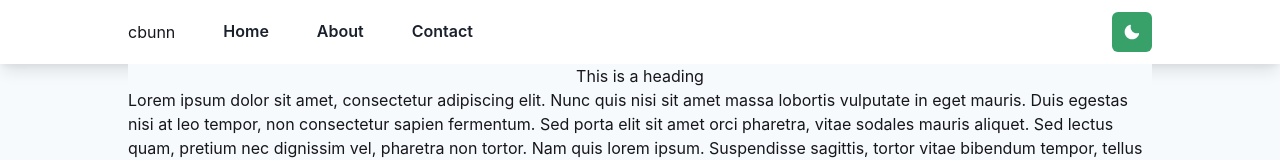
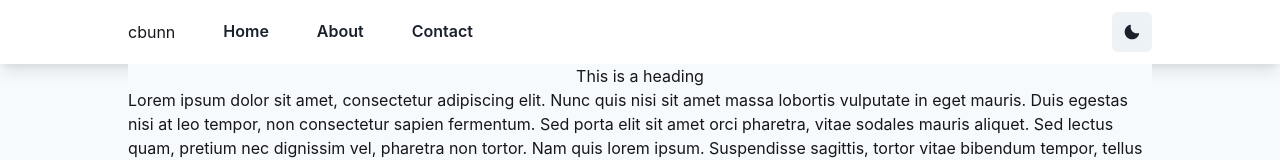
Before and after one commit to cbunn81/cbunn-portfolio, a Next.js app: page / in a window 1280 px wide. Shown: the top 160 px of the page. Built offline with nearby package versions, Linux system fonts and the light colour scheme.

Commit message:
Remove color theme from dark mode switch.

```diff
--- a/src/components/DarkModeSwitch.tsx
+++ b/src/components/DarkModeSwitch.tsx
@@ -8,7 +8,6 @@ export const DarkModeSwitch = () => {
     <IconButton
       icon={isDark ? <SunIcon /> : <MoonIcon />}
       aria-label="Toggle Theme"
-      colorScheme="green"
       onClick={toggleColorMode}
     />
   );
```
